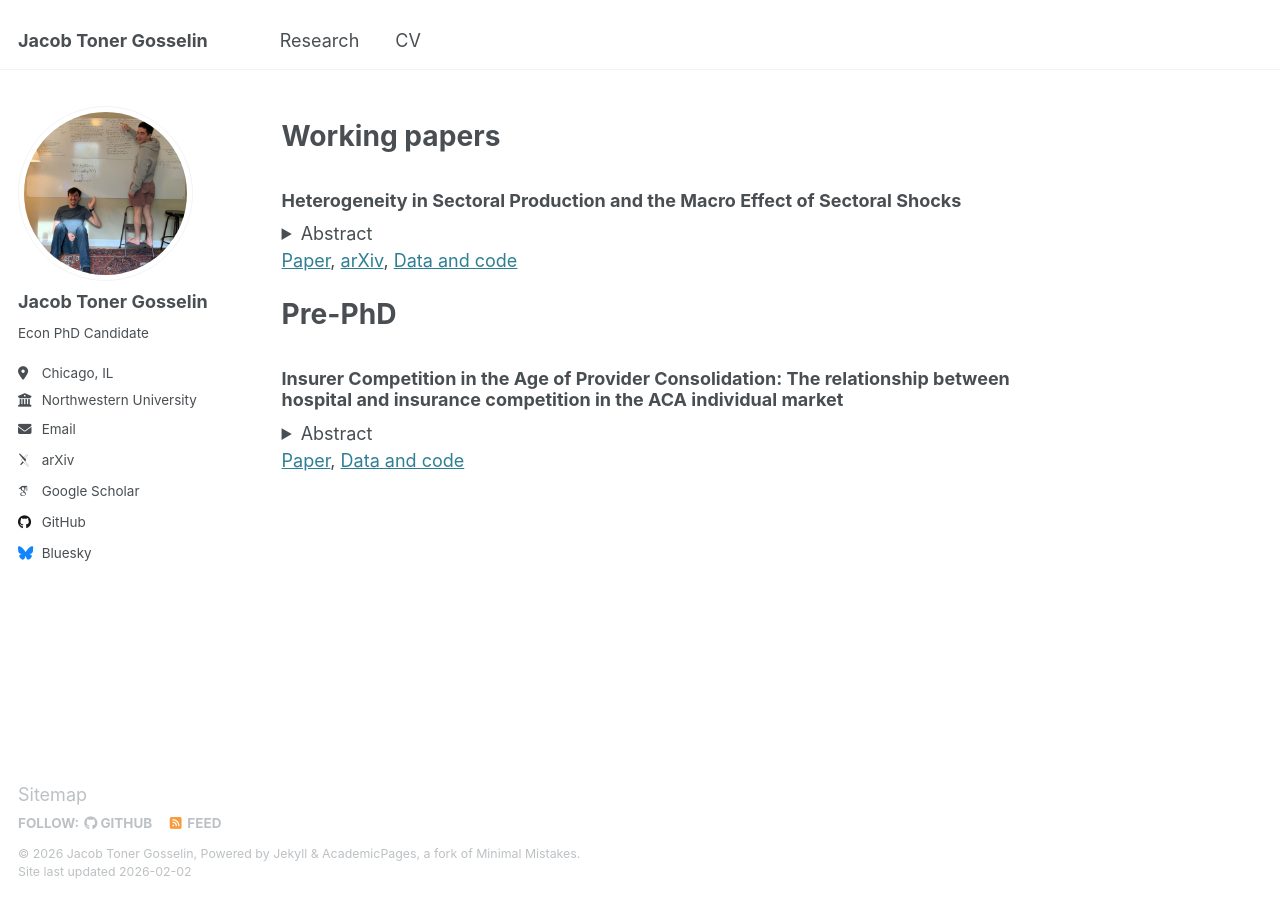
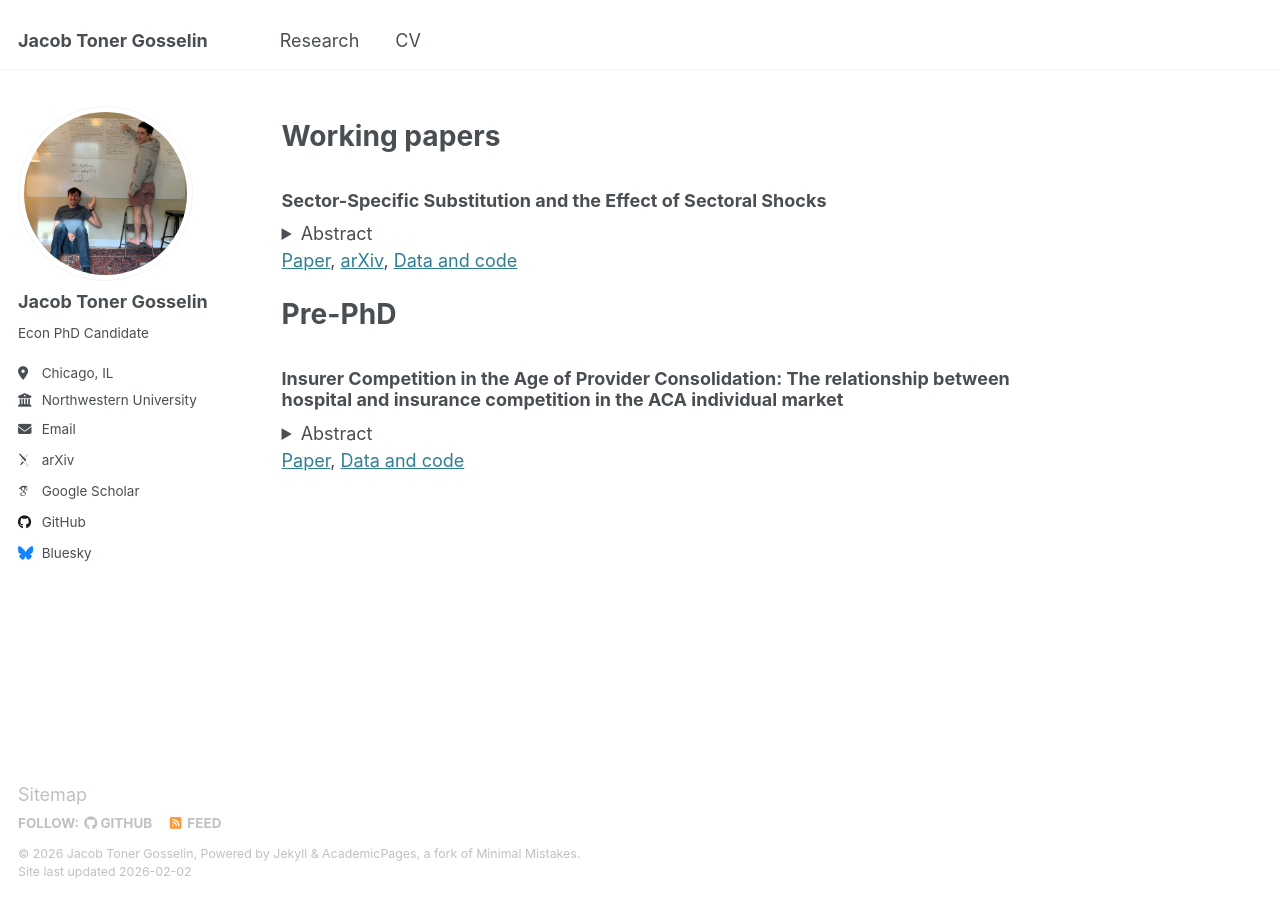
Before and after one commit to jacobgosselin/jacobgosselin.github.io, a Jekyll site: the page built from _pages/research.md, in a window 1280 px wide. Built offline with Jekyll 4.4.1, drawn with Linux system fonts in a browser that asks for light colours; some web fonts are replaced.

Commit message:
Update abstract

```diff
--- a/_pages/research.md
+++ b/_pages/research.md
@@ -9,12 +9,12 @@ redirect_from:
 
 # Working papers
 
-### Heterogeneity in Sectoral Production and the Macro Effect of Sectoral Shocks
+### Sector-Specific Substitution and the Effect of Sectoral Shocks
 
 <details>
 <summary>Abstract</summary>
 <br>
-The effect of a negative sectoral shock on GDP depends on how important the shocked sector is as a direct and indirect supplier and how easily sectors can substitute inputs. Past estimates of the parameters that determine these qualities in the US have been restrictive: they have not been allowed to vary across industries or across time. This paper uses a novel empirical strategy to produce new estimates of these parameters without these restrictions, by exploiting variation in input expenditure shares within industries rather than across industries. The resulting estimates exhibit significant sectoral and temporal heterogeneity. In a calibrated GE model of multi-sector production, this heterogeneity (1) raises(lowers) the GDP effect of negative shocks to sectors whose customers are less(more) able to substitute inputs (e.g. the GDP effect of a "Chemical products" shock rises by 15%), and (2) raises(lowers) the GDP effect of negative shocks to sectors as they become more[less] central input suppliers (e.g. between 1997 and 2023 the GDP effect of a shock to the "Data processing, internet publishing, and other information services" sector nearly tripled due to changes in its importance as an input supplier).
+How a shock to an individual sector propagates to the prices of other sectors and aggregates to GDP depends on how easily sectoral goods can be substituted in production, which is determined by the intermediate input substitution elasticity. Past estimates of this parameter in the US have been restrictive: they have assumed a common elasticity across industries, and have ignored the use of imports in production. This paper uses a novel empirical strategy to produce new estimates without these restrictions, by exploiting variation in import ratios and in input expenditure shares within industries rather than across industries.  I find that sectors differ meaningfully in their ability to substitute inputs in production, and that the uniform estimate of the intermediate input substitution elasticity is biased downwards relative to the median sector-specific estimate. Relative to imposing the uniform elasticity, sector-specific substitution causes domestic prices to rise more in response to oil import shocks and less in response to semiconductor import shocks. It also implies the average GDP response to a sectoral business cycle is 0.35% higher, making sectoral business cycles 17.8% less costly.
 
 </details>
 
```
